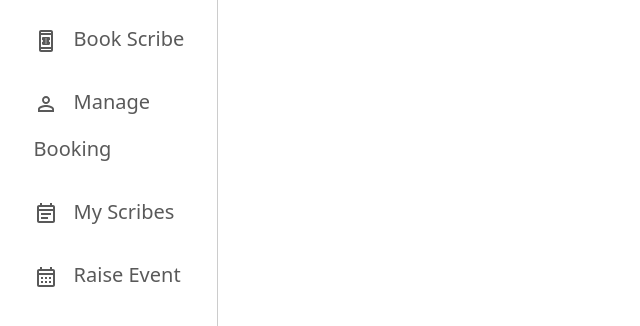
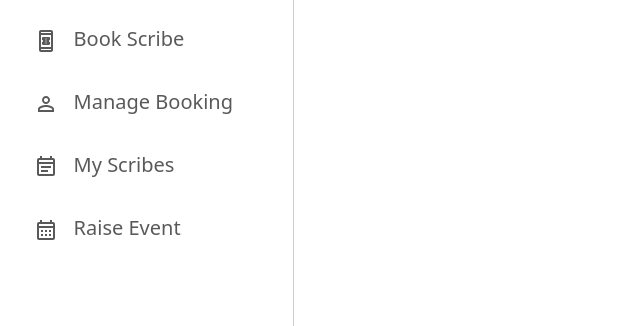
Before and after one commit to KeerthanaR2910/scribe-app, a React (Create React App) app: page / in a window 1280 px wide. Both pictures are taken after typing "name@example.com", "Sample123" into the empty fields and a click on the button "CONTINUE". Shown: the part 166-492 px from the top of the page, without its empty margins (0-640 px from the left). Built offline with nearby package versions, Linux system fonts and the light colour scheme.

Commit message:
[ Keerthana | Mahesh ] - Adding routes to nav bar items and add raise event component

```diff
--- a/src/components/NavigationBar/NavigationBar.css
+++ b/src/components/NavigationBar/NavigationBar.css
@@ -18,3 +18,14 @@
   .pad-left{
     padding-left:1rem !important;
     }
+
+@media screen and (min-width: 1024px) and (max-width: 1400px) {
+    .vertical-nav {
+        width: 21%;
+    }
+}
+
+.button {
+    width: auto;
+    border: none;
+}
--- a/src/components/NavigationBar/NavigationBar.tsx
+++ b/src/components/NavigationBar/NavigationBar.tsx
@@ -5,42 +5,48 @@ import PersonOutlineOutlinedIcon from '@mui/icons-material/PersonOutlineOutlined
 import EventNoteOutlinedIcon from '@mui/icons-material/EventNoteOutlined';
 import GridViewOutlinedIcon from '@mui/icons-material/GridViewOutlined';
 
-
-const NavigationBar = () => {
-   return(
+type Props = { onRaiseEventClick: () => void; }
+const NavigationBar = ({onRaiseEventClick}: Props) => {
+    return (
         <>
             <nav className="navbar navbar-expand-lg">
                 {/* eslint-disable-next-line jsx-a11y/anchor-is-valid */}
-           <button className="navbar-toggler" type="button" data-toggle="collapse" data-target="#navbarSupportedContent" aria-controls="navbarSupportedContent" aria-expanded="false" aria-label="Toggle navigation">
+                <button className="navbar-toggler" type="button" data-toggle="collapse"
+                        data-target="#navbarSupportedContent" aria-controls="navbarSupportedContent"
+                        aria-expanded="false" aria-label="Toggle navigation">
                     <span className="navbar-toggler-icon"></span>
                 </button>
 
-           <div className="collapse navbar-collapse display-none" id="navbarSupportedContent">
+                <div className="collapse navbar-collapse" id="navbarSupportedContent">
                     <ul className="navbar-nav flex-column vertical-nav">
                         <li className="nav-item">
                             {/* eslint-disable-next-line jsx-a11y/anchor-is-valid */}
-                       <a className="nav-link" href="#">
-                       <GridViewOutlinedIcon/><span className={"pad-left"}>Dashboard</span></a>
+                            <button className="nav-link button" onClick={() => {
+                                console.log("clkicked")
+                            }}><GridViewOutlinedIcon/><span className={"pad-left"}>Dashboard</span></button>
                         </li>
                         <li className="nav-item">
                             {/* eslint-disable-next-line jsx-a11y/anchor-is-valid */}
-                       <a className="nav-link" href="#">
-                       <BookOnlineOutlinedIcon/><span className={"pad-left"}>Book Scribe</span></a>
+                            <button className="nav-link button" onClick={() => {
+                                console.log("clkicked")
+                            }}>
+                                <BookOnlineOutlinedIcon/><span className={"pad-left"}>Book Scribe</span></button>
                         </li>
                         <li className="nav-item">
                             {/* eslint-disable-next-line jsx-a11y/anchor-is-valid */}
-                       <a className="nav-link" href="#">
-                       <PersonOutlineOutlinedIcon/><span className={"pad-left"}>Manage Booking</span></a>
+                            <button className="nav-link button">
+                                <PersonOutlineOutlinedIcon/><span className={"pad-left"}>Manage Booking</span></button>
                         </li>
                         <li className="nav-item">
                             {/* eslint-disable-next-line jsx-a11y/anchor-is-valid */}
-                   <a className="nav-link" href="#">
-                   <EventNoteOutlinedIcon/><span className={"pad-left"}>My Scribes</span></a>
+                            <button className="nav-link button" onClick={() => {
+                                console.log("clkicked")
+                            }}><EventNoteOutlinedIcon/><span className={"pad-left"}>My Scribes</span></button>
                         </li>
                         <li className="nav-item">
                             {/* eslint-disable-next-line jsx-a11y/anchor-is-valid */}
-                   <a className="nav-link" href="#">
-                   <CalendarMonthOutlinedIcon/><span className={"pad-left"}>Raise Event</span></a>
+                            <button className="nav-link button" onClick={onRaiseEventClick}><CalendarMonthOutlinedIcon/><span
+                                className={"pad-left"}>Raise Event</span></button>
                         </li>
                     </ul>
        </div>
--- /dev/null
+++ b/src/components/RaiseEvent/RaiseEvent.css
@@ -0,0 +1,14 @@
+.raise-event-container {
+    height: 100vh;
+
+}
+@media (min-width:992px) {
+    .raise-event-container {
+        margin-left: 17%;
+    }
+}
+@media screen and (min-width: 1024px) and (max-width: 1400px) {
+    .raise-event-container {
+        margin-left: 23%;
+    }
+}
--- /dev/null
+++ b/src/components/RaiseEvent/RaiseEvent.tsx
@@ -0,0 +1,11 @@
+import "./RaiseEvent.css"
+
+const RaiseEvent = () => {
+    return (
+        <div className={"raise-event-container"}>
+            Raise Event
+        </div>
+    )
+}
+
+export default RaiseEvent
--- /dev/null
+++ b/src/components/RaiseEvent/index.ts
@@ -0,0 +1,3 @@
+import RaiseEvent from "./RaiseEvent";
+
+export default RaiseEvent
--- a/src/pages/LandingPage/LandingPage.tsx
+++ b/src/pages/LandingPage/LandingPage.tsx
@@ -1,11 +1,15 @@
 import NavigationBar from "../../components/NavigationBar";
 import Header from "../../components/Header";
+import {useState} from "react";
+import RaiseEvent from "../../components/RaiseEvent";
 
 const LandingPage = () => {
+    const [raiseEventOpen, setRaiseEventOpen]=useState<boolean>(false);
   return (
       <div>
           <Header/>
-          <NavigationBar/>
+          <NavigationBar onRaiseEventClick={() => setRaiseEventOpen(true)}/>
+          {raiseEventOpen && <RaiseEvent/>}
       </div>
   )
 }
```
Lines whose indentation alone changed are shown as unchanged.
